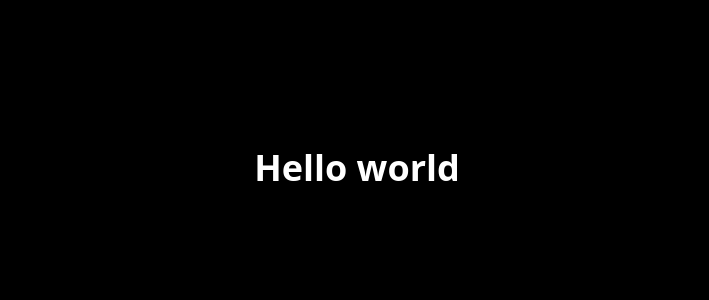
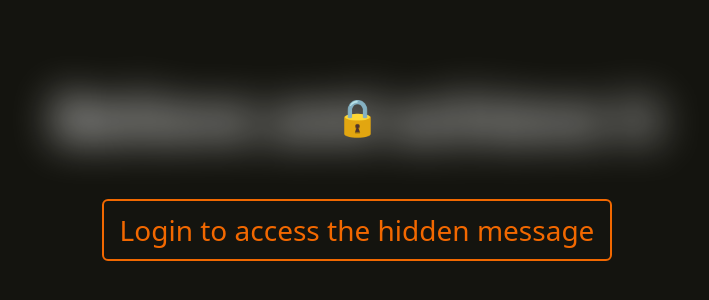
Before and after one commit to hARSHILp7/Authify, a React (Vite) app in the folder client/: page / in a window 1280 px wide. Shown: the part 232-532 px from the top of the page, without its empty margins (283-992 px from the left). Built offline with nearby package versions, Linux system fonts and the light colour scheme.

Commit message:
Landing page done

```diff
--- a/client/src/App.jsx
+++ b/client/src/App.jsx
@@ -1,7 +1,33 @@
+const messages = [
+  "Dream big, act bigger", "Make today count fully", "You are your limit",
+  "Stay strong, keep going", "Believe and achieve it", "Small steps, big wins",
+  "Shine even in darkness", "Keep moving forward", "Success needs patience",
+  "Courage creates change", "Hustle beats talent", "Fear less, do more",
+  "Growth starts in pain", "Win with your mindset", "Create your own path",
+  "Do it with passion", "Be bold, stay humble", "Trust the long journey",
+]
+
 function App() {
+  const randomMessage = messages[Math.floor(Math.random() * messages.length)]
+
   return (
-    <div className="flex items-center justify-center h-screen bg-black">
-      <div className="text-4xl font-bold text-white">Hello world</div>
+    <div className="flex flex-col items-center justify-center gap-10 h-screen bg-darkBackground">
+      {/* <div className="text-[56px] font-bold text-lightBackground blur-[20px]">
+        {randomMessage}
+      </div> */}
+      <div className="relative w-fit">
+        <p className="blur-[22px] select-none text-lightBackground text-[56px] font-bold">
+          {randomMessage}
+        </p>
+        <div className="absolute inset-0 flex items-center justify-center">
+          <span className="text-4xl">
+            🔒
+          </span>
+        </div>
+      </div>
+      <button className="border-accent border-solid border-[2px] text-[28px] text-accent px-4 py-2 rounded-md transition duration-500 hover:bg-accent hover:text-darkBackground">
+        Login to access the hidden message
+      </button>
     </div>
   )
 }
--- /dev/null
+++ b/client/src/Login.jsx
@@ -0,0 +1,9 @@
+function Login() {
+    return (
+        <div className="flex items-center justify-center h-screen bg-darkBackground">
+            <div className="text-4xl font-bold text-white">Login page</div>
+        </div>
+    )
+}
+
+export default Login
--- /dev/null
+++ b/client/src/SignUp.jsx
@@ -0,0 +1,9 @@
+function SignUp() {
+    return (
+        <div className="flex items-center justify-center h-screen bg-darkBackground">
+            <div className="text-4xl font-bold text-white">SignUp page</div>
+        </div>
+    )
+}
+
+export default SignUp
--- a/client/src/index.css
+++ b/client/src/index.css
@@ -1,3 +1,11 @@
 @tailwind base;
 @tailwind components;
 @tailwind utilities;
+
+@layer base {
+    :root {
+        --color-darkBackground: #14140F;    /* Black */
+        --color-lightBackground: #FFFFFF;   /* White */
+        --color-accent: #F26800;            /* Orange */
+    }
+}
--- a/client/src/main.jsx
+++ b/client/src/main.jsx
@@ -2,9 +2,13 @@ import { StrictMode } from 'react'
 import { createRoot } from 'react-dom/client'
 import './index.css'
 import App from './App.jsx'
+import SignUp from './SignUp.jsx'
+import Login from './login.jsx'
 
 createRoot(document.getElementById('root')).render(
   <StrictMode>
     <App />
+    {/* <SignUp /> */}
+    {/* <Login /> */}
   </StrictMode>,
 )
--- a/client/tailwind.config.js
+++ b/client/tailwind.config.js
@@ -5,6 +5,14 @@ export default {
     "./index.html",
     "./src/**/*.{js,ts,jsx,tsx}",
   ],
-  theme: { extend: {} },
+  theme: {
+    extend: {
+      colors: {
+        darkBackground: "var(--color-darkBackground)",
+        lightBackground: "var(--color-lightBackground)",
+        accent: "var(--color-accent)",
+      },
+    },
+  },
   plugins: [],
 }
```
